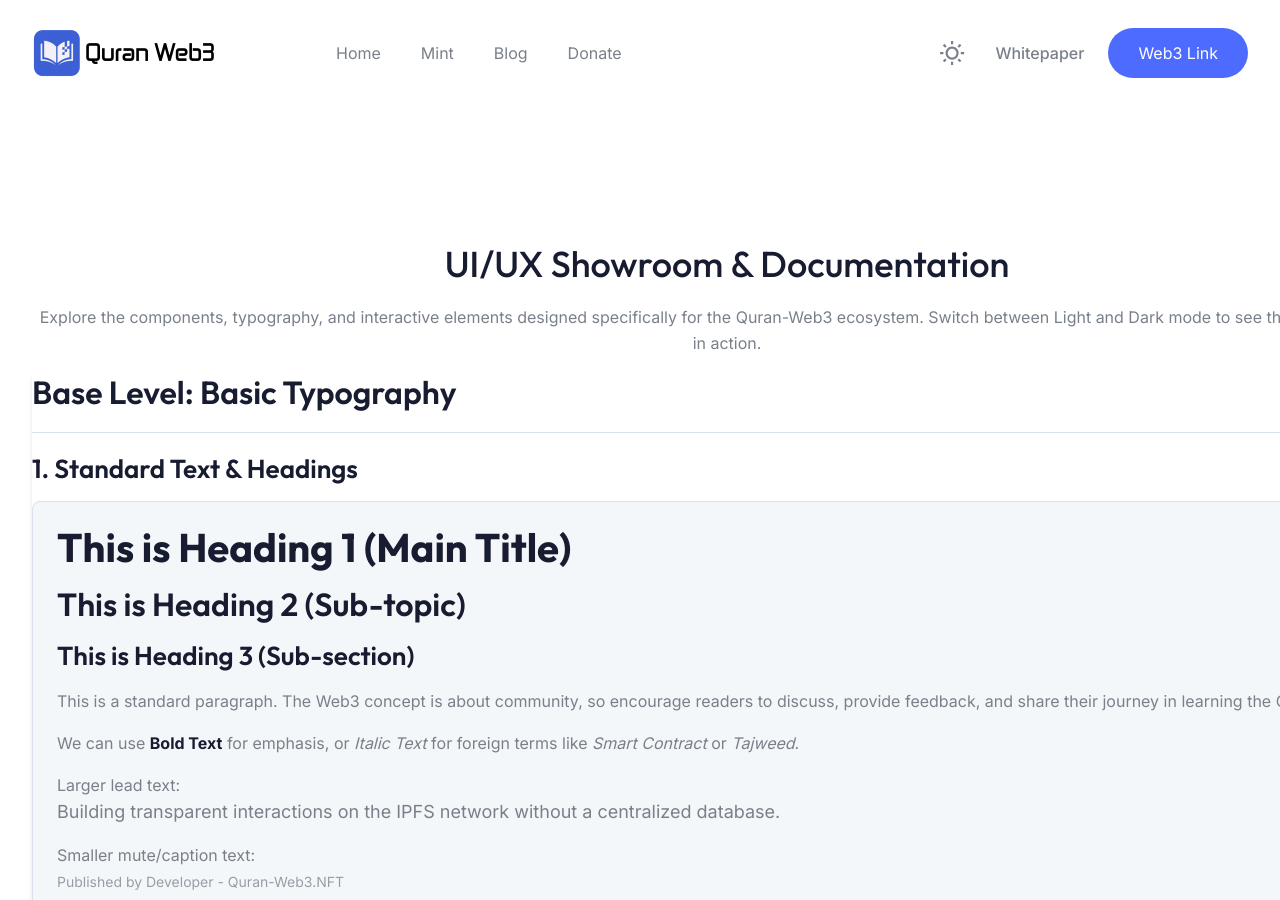
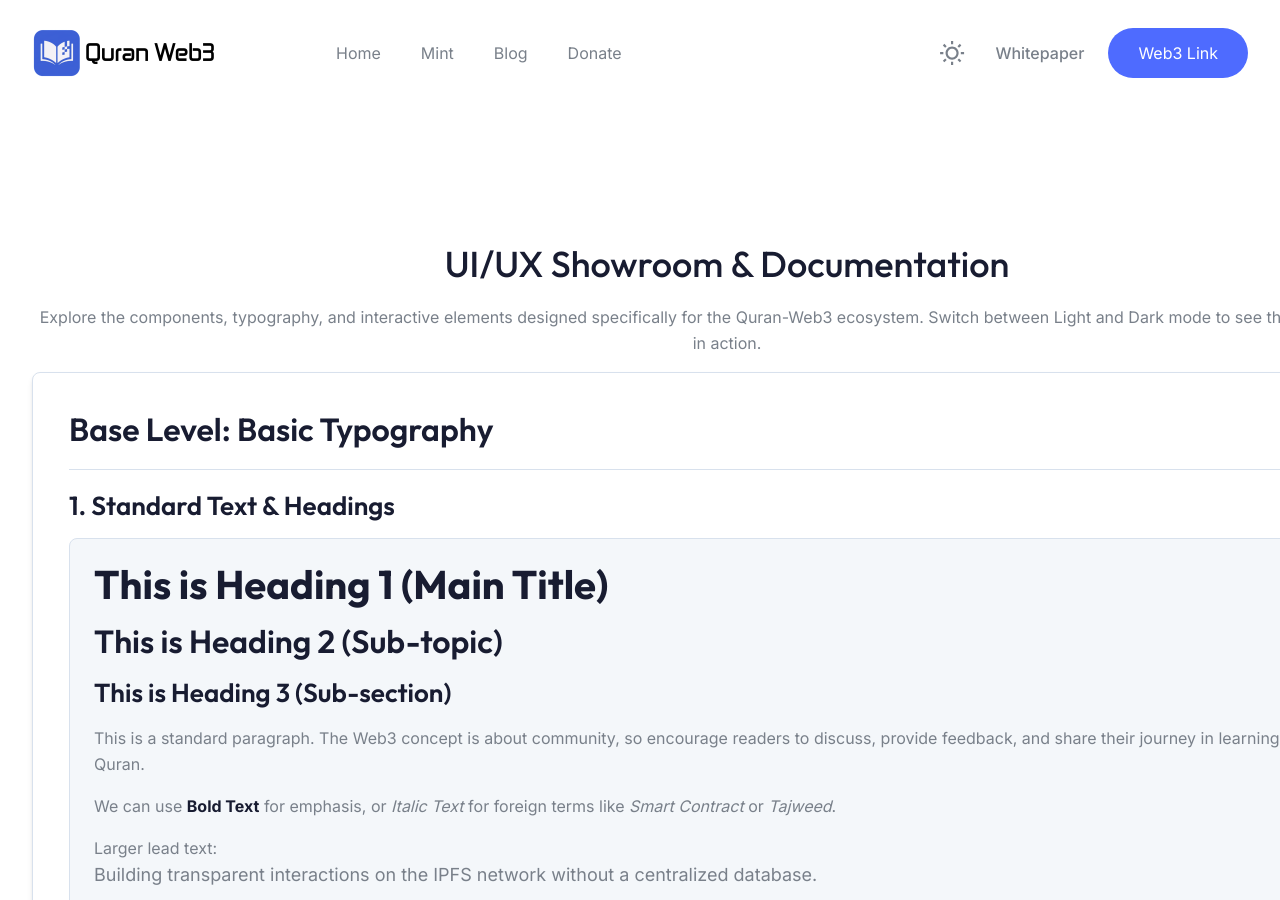
Before and after one commit to ogiest/ogiest.github.io, a Jekyll site: the page showroom.html, which Jekyll copies as it is, in a window 1280 px wide and 900 px high. Built offline with Jekyll 4.4.1, drawn with Linux system fonts in a browser that asks for light colours.

Commit message:
Update showroom.html

```diff
--- a/showroom.html
+++ b/showroom.html
@@ -78,7 +78,7 @@
                   <h1 class="ek vj zp kk wm nb gb rj">UI/UX Showroom & Documentation</h1>
                   <p class="dk pk ac rj fb">Explore the components, typography, and interactive elements designed specifically for the Quran-Web3 ecosystem. Switch between Light and Dark mode to see the adaptive styling in action.</p>
 
-                  <div class="fb xk xm bl">
+                  <div class="hh rm _g ch pm sg bi fb xk xm bl">
                     <h2 class="sj ck fk kk wm ah ch pm jj gb">Base Level: Basic Typography</h2>
 
                     <h3 class="sj zj fk kk wm ac">1. Standard Text & Headings</h3>
@@ -156,7 +156,7 @@
                       <span class="dk pk ak">Great for the first paragraph of an article to give it a professional magazine layout.</span>
                   </div>
 
-                  <div class="fb xk xm bl">
+                  <div class="hh rm _g ch pm sg bi fb xk xm bl">
                       <h2 class="sj ck fk kk wm ah ch pm jj gb">Level 2: Quotes & Callouts</h2>
 
                       <h3 class="sj zj fk kk wm ac">1. Spiritual & Tafseer Blockquote</h3>
@@ -194,7 +194,7 @@
 &lt;/div&gt;</code></pre>
                   </div>
 
-                  <div class="fb xk xm bl">
+                  <div class="hh rm _g ch pm sg bi fb xk xm bl">
                       <h2 class="sj ck fk kk wm ah ch pm jj gb">Level 3: Card Designs & Action Buttons</h2>
 
                       <h3 class="sj zj fk kk wm ac">1. Beginner Education Grid Cards</h3>
@@ -243,7 +243,7 @@
 &lt;/div&gt;</code></pre>
                   </div>
 
-                  <div class="fb xk xm bl">
+                  <div class="hh rm _g ch pm sg bi fb xk xm bl">
                       <h2 class="sj ck fk kk wm ah ch pm jj gb">Level 4: Interactive Components (Alpine.js)</h2>
                       <p class="dk pk ac">These components utilize the Alpine.js plugin built into your <code>bundle.js</code>. Perfect for interactive Tajweed quizzes or FAQ accordions.</p>
 
@@ -311,7 +311,7 @@
 &lt;/div&gt;</code></pre>
                   </div>
 
-                  <div class="fb xk xm bl">
+                  <div class="hh rm _g ch pm sg bi fb xk xm bl">
                       <h2 class="sj ck fk kk wm ah ch pm jj gb">Level 5: Static Content Slider (Swiper.js)</h2>
                       <p class="dk pk ac">Since your CSS and JS files support the <code>Swiper.js</code> library, you can embed beautiful carousels to showcase roadmaps or community reviews.</p>
 
```
